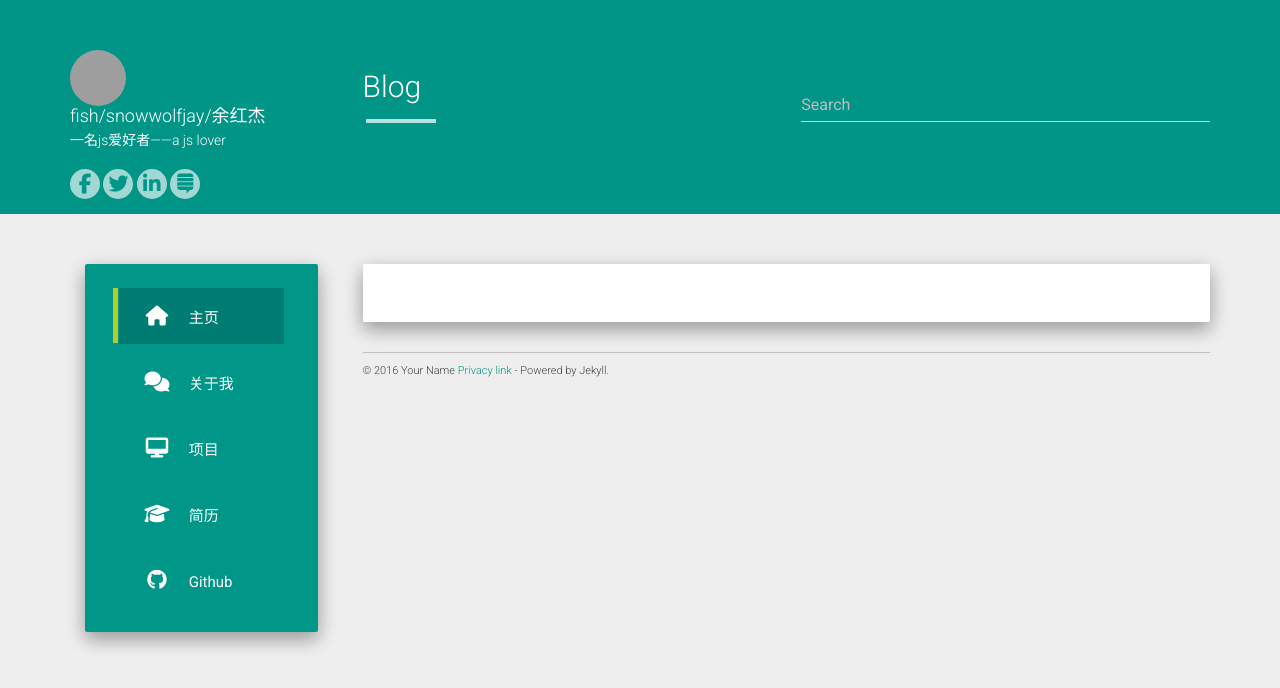
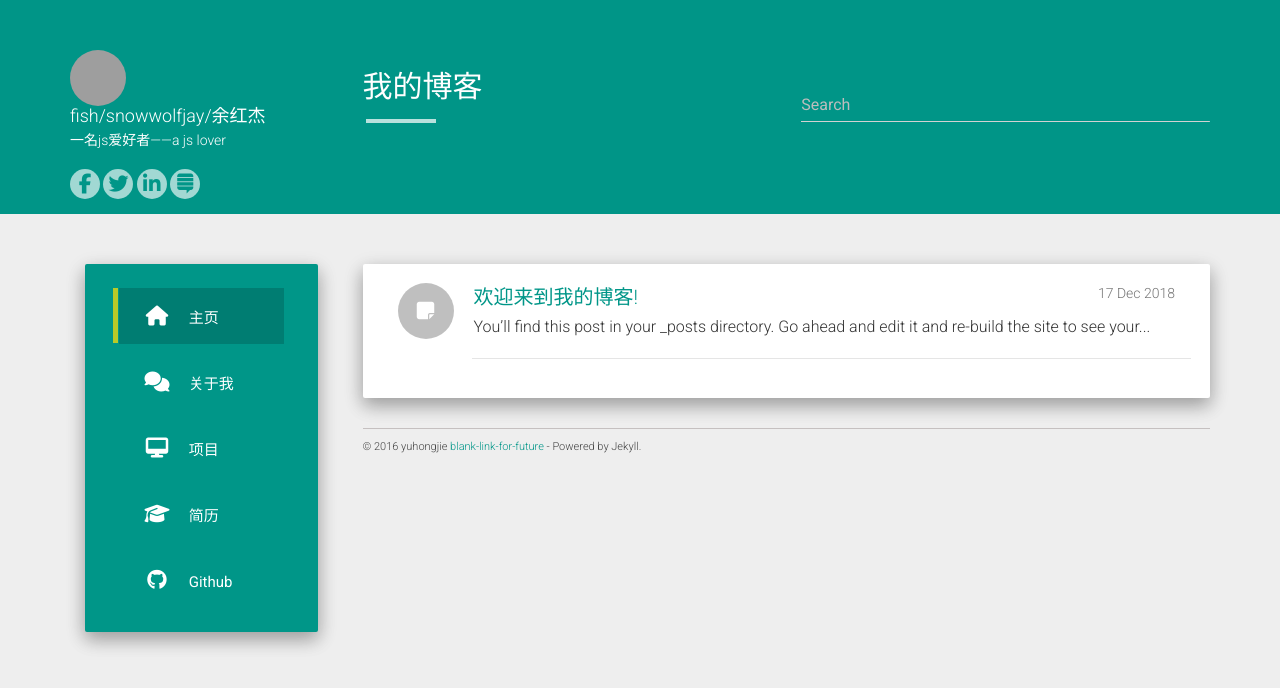
Before and after one commit to snowwolfjay/snowwolfjay.github.io, a Jekyll site: the page built from index.html, in a window 1280 px wide. Shown: the top 688 px of the page. Built offline with Jekyll 4.4.1, drawn with Linux system fonts in a browser that asks for light colours; nearby versions of some CDN libraries; the list of posts is cut into pages by our own code; grey boxes are pictures that could not be loaded.

```diff
--- a/_includes/footer.html
+++ b/_includes/footer.html
@@ -1,5 +1,5 @@
 <footer>
-  © 2016 Your Name <a href="#">Privacy link</a> - Powered by Jekyll.
+  © 2016 yuhongjie <a href="#">blank-link-for-future</a> - Powered by Jekyll.
 </footer>
 <div align="center">
   <script async src="https://pagead2.googlesyndication.com/pagead/js/adsbygoogle.js"></script>
--- /dev/null
+++ b/_posts/2018-12-17-welcome-to-myblog.md
@@ -0,0 +1,19 @@
+---
+layout: post
+title:  "欢迎来到我的博客!"
+date:   2018-12-17 18:50:39
+categories: jekyll
+---
+You’ll find this post in your `_posts` directory. Go ahead and edit it and re-build the site to see your changes. You can rebuild the site in many different ways, but the most common way is to run `jekyll serve`, which launches a web server and auto-regenerates your site when a file is updated.
+
+To add new posts, simply add a file in the `_posts` directory that follows the convention `YYYY-MM-DD-name-of-post.ext` and includes the necessary front matter. Take a look at the source for this post to get an idea about how it works.
+
+Jekyll also offers powerful support for code snippets:
+
+{% highlight ruby %}
+def print_hi(name)
+  puts "Hi, #{name}"
+end
+print_hi('Tom')
+#=> prints 'Hi, Tom' to STDOUT.
+{% endhighlight %}
--- a/about.md
+++ b/about.md
@@ -1,6 +1,6 @@
 ---
 layout: page
-title: About
+title: '关于我'
 permalink: /about/
 ---
 
--- a/index.html
+++ b/index.html
@@ -1,6 +1,6 @@
 ---
 layout: default
-title: Blog
+title: '我的博客'
 ---
 <div class="well">
     <div class="list-group">
--- a/projects.md
+++ b/projects.md
@@ -1,6 +1,6 @@
 ---
 layout: project
-title: Projects
+title: '我的项目'
 permalink: /projects/
 ---
 
```
Also changed, not shown: 1 other file.
